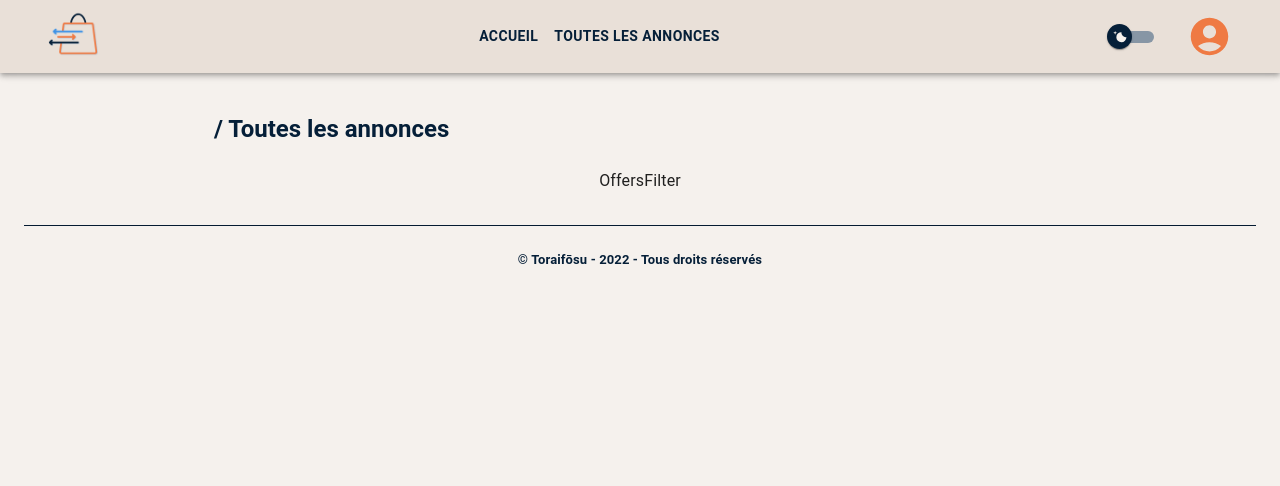
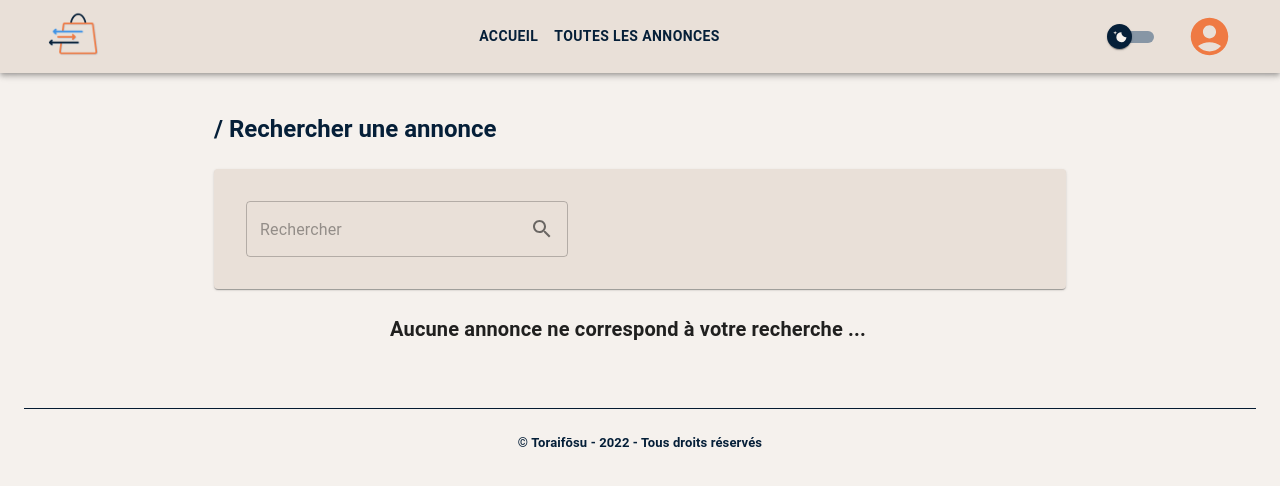
Before and after one commit to lea-hmd/E4FULLREACT, a React (Create React App) app: page /annonces in a window 1280 px wide. Shown: the top 486 px of the page. Built offline with nearby package versions, Linux system fonts and the light colour scheme; no server answers.

Commit message:
feat(offers filter): :sparkles: Searching offers when typing

```diff
--- a/src/components/offers/AllOffers.tsx
+++ /dev/null
@@ -1,73 +0,0 @@
-import React from 'react'
-import { Grid, Theme } from '@mui/material'
-import OfferCard from './OfferCard'
-import { RequestType } from '../../shared/types/RequestType'
-import request from '../../api/Request'
-
-type AllOffersProps = {
-    theme: Theme
-}
-
-export default function AllOffers({ theme }: AllOffersProps) {
-    const [offers, setOffers] = React.useState([])
-
-    const requestParams: RequestType = {
-        endpoint: '/search?key=',
-        method: 'GET',
-    }
-
-    async function getOffers() {
-        try {
-            await request(requestParams)
-                .then((response) => response.json())
-                .then((data) => setOffers(data))
-        } catch (error: any) {
-            // eslint-disable-next-line no-console
-            console.log(error)
-        }
-    }
-
-    React.useEffect(() => {
-        getOffers()
-        // eslint-disable-next-line react-hooks/exhaustive-deps
-    }, [])
-    return (
-        <Grid container spacing={3}>
-            {offers.map(
-                (
-                    {
-                        title,
-                        description,
-                        price,
-                        category,
-                        product_picture,
-                        created_at,
-                    },
-                    index
-                ) => (
-                    <Grid
-                        item
-                        container
-                        justifyContent="center"
-                        key={index}
-                        sm={6}
-                        md={4}
-                        xl={3}
-                    >
-                        <OfferCard
-                            {...{
-                                theme,
-                                title,
-                                description,
-                                price,
-                                category,
-                                product_picture,
-                                created_at,
-                            }}
-                        />
-                    </Grid>
-                )
-            )}
-        </Grid>
-    )
-}
--- /dev/null
+++ b/src/components/offers/FilteredOffers.tsx
@@ -0,0 +1,77 @@
+import React from 'react'
+import { Grid, Theme, Typography } from '@mui/material'
+
+import OfferCard from './OfferCard'
+
+type AllOffersProps = {
+    theme: Theme
+    filteredOffers?: any
+}
+
+export default function FilteredOffers({
+    theme,
+    filteredOffers,
+}: AllOffersProps) {
+    return (
+        <Grid container spacing={3} justifyContent="center" mt={3}>
+            {filteredOffers?.length ? (
+                <>
+                    <Grid item xs={12} mb={3}>
+                        <Typography
+                            textAlign="center"
+                            fontWeight="bold"
+                            variant="h6"
+                            gutterBottom
+                        >
+                            {filteredOffers?.length} résultats trouvés
+                        </Typography>
+                    </Grid>
+                    {filteredOffers?.map(
+                        (
+                            {
+                                title,
+                                description,
+                                price,
+                                category,
+                                product_picture,
+                                created_at,
+                            }: any,
+                            index: React.Key
+                        ) => (
+                            <Grid
+                                item
+                                container
+                                justifyContent="center"
+                                key={index}
+                                sm={6}
+                                md={4}
+                                xl={3}
+                            >
+                                <OfferCard
+                                    {...{
+                                        theme,
+                                        title,
+                                        description,
+                                        price,
+                                        category,
+                                        product_picture,
+                                        created_at,
+                                    }}
+                                />
+                            </Grid>
+                        )
+                    )}
+                </>
+            ) : (
+                <Typography
+                    textAlign="center"
+                    fontWeight="bold"
+                    variant="h6"
+                    gutterBottom
+                >
+                    Aucune annonce ne correspond à votre recherche ...
+                </Typography>
+            )}
+        </Grid>
+    )
+}
--- a/src/components/offers/OffersFilter.tsx
+++ b/src/components/offers/OffersFilter.tsx
@@ -1,5 +1,53 @@
 import React from 'react'
+import {
+    Card,
+    Theme,
+    OutlinedInput,
+    InputAdornment,
+    FormControl,
+} from '@mui/material'
+import { SectionTitle } from '../common/titles/CustomTitles'
+import { Search } from '@mui/icons-material'
 
-export default function OffersFilter() {
-    return <div>OffersFilter</div>
+type OffersFilterProps = {
+    theme: Theme
+    searchValue: string
+    // eslint-disable-next-line no-unused-vars
+    handleSearchValueChange: (event: React.BaseSyntheticEvent) => void
 }
+
+export default function OffersFilter({
+    theme,
+    searchValue,
+    handleSearchValueChange,
+}: OffersFilterProps) {
+    return (
+        <>
+            <SectionTitle title="Rechercher une annonce" />
+            <Card
+                sx={{
+                    backgroundColor: theme.palette.secondary.dark,
+                    width: '100%',
+                    padding: 3,
+                }}
+            >
+                <FormControl sx={{ m: 1, width: '40%' }} variant="outlined">
+                    <OutlinedInput
+                        value={searchValue}
+                        onChange={handleSearchValueChange}
+                        placeholder="Rechercher"
+                        endAdornment={
+                            <InputAdornment position="end">
+                                <Search />
+                            </InputAdornment>
+                        }
+                        aria-describedby="outlined-weight-helper-text"
+                        inputProps={{
+                            'aria-label': 'weight',
+                        }}
+                    />
+                </FormControl>
+            </Card>
+        </>
+    )
+}
--- a/src/pages/Offers.tsx
+++ b/src/pages/Offers.tsx
@@ -1,23 +1,52 @@
 import React from 'react'
-import { Grid, Theme } from '@mui/material'
+import { Theme } from '@mui/material'
 
 import OffersFilter from '../components/offers/OffersFilter'
-import { SectionTitle } from '../components/common/titles/CustomTitles'
 import CustomContainer from '../components/common/custom/CustomContainer'
-import AllOffers from '../components/offers/AllOffers'
+import FilteredOffers from '../components/offers/FilteredOffers'
+
+import { RequestType } from '../shared/types/RequestType'
+import request from '../api/Request'
 
 type OffersProps = {
     theme: Theme
 }
 export default function Offers({ theme }: OffersProps) {
+    const [searchValue, setSearchValue] = React.useState('')
+    const [filteredOffers, setFilteredOffers] = React.useState([])
+
+    const handleSearchValueChange = (event: React.BaseSyntheticEvent) => {
+        setSearchValue(event.target.value)
+    }
+
+    const requestParams: RequestType = {
+        endpoint: '/search?key=' + searchValue,
+        method: 'GET',
+    }
+
+    async function getFilteredOffers() {
+        try {
+            await request(requestParams)
+                .then((response) => response.json())
+                .then((data) => setFilteredOffers(data))
+        } catch (error: any) {
+            // eslint-disable-next-line no-console
+            console.log(error)
+        }
+    }
+
+    React.useEffect(() => {
+        getFilteredOffers()
+        // eslint-disable-next-line react-hooks/exhaustive-deps
+    }, [searchValue])
+
     return (
         <CustomContainer>
-            <SectionTitle title="Toutes les annonces" />
             {/* TODO: Léa - Change style later */}
-            <Grid container justifyContent="center" alignItems="center">
-                <OffersFilter />
-            </Grid>
-            <AllOffers {...{ theme }} />
+            <OffersFilter
+                {...{ theme, searchValue, handleSearchValueChange }}
+            />
+            <FilteredOffers {...{ theme, filteredOffers }} />
         </CustomContainer>
     )
 }
```
